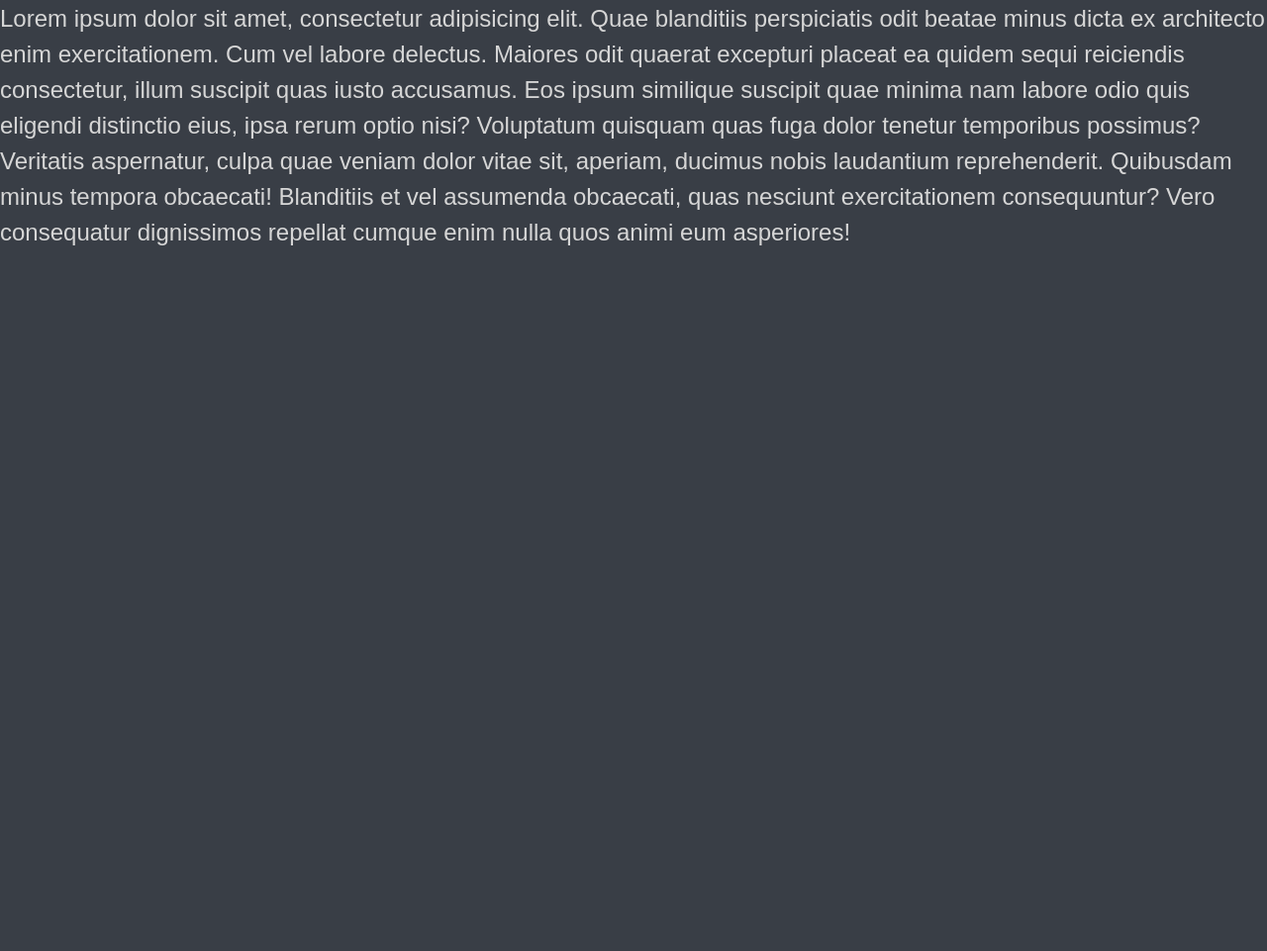
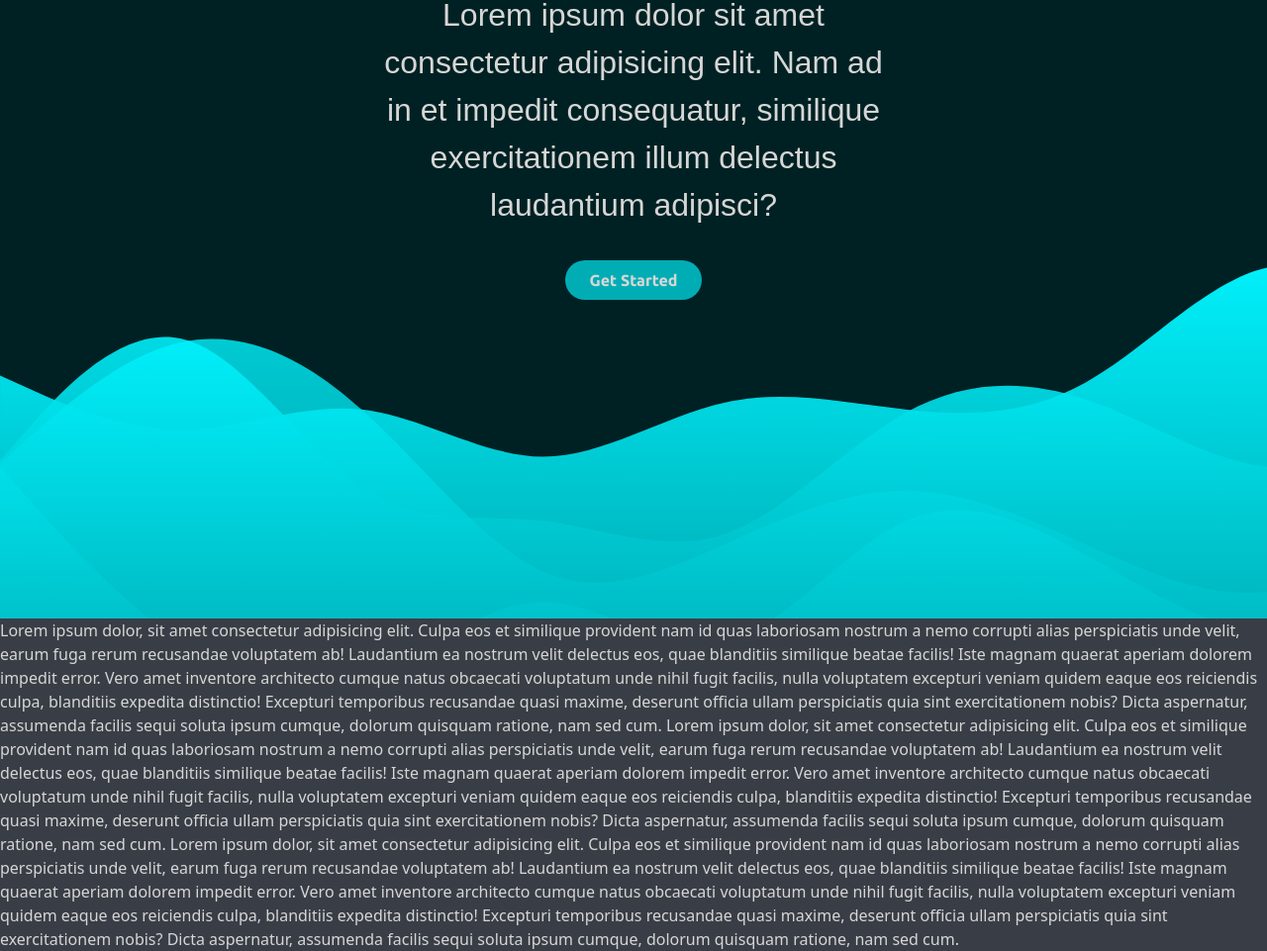
Before and after one commit to THRG1170/triputrhblog, a website: page index.html in a window 1280 px wide. Shown: the part 175-1136 px from the top of the page at 99% size. Before the commit the page ends 800 px from the top, so only its background shows below. Drawn offline with Linux system fonts and the light colour scheme; a web font is replaced by a local one.

Commit message:
adding simple landing page & little bit touch on nav and coloring

```diff
--- a/index.html
+++ b/index.html
@@ -44,6 +44,9 @@
           ></a>
           <button id="dropdown-nav"><i class="fa-solid fa-bars"></i></button>
           <div class="dropdown" style="display: none">
+            <button id="dropdown-nav-close">
+              <i class="fa-regular fa-x"></i>
+            </button>
             <ul class="dropdown-ul">
               <li class="dropdown-li"><a href="#">Home</a></li>
               <li class="dropdown-li"><a href="#project">Project</a></li>
@@ -55,31 +58,55 @@
       </nav>
     </header>
 
-    <main class="main1">
-      Lorem ipsum dolor sit amet, consectetur adipisicing elit. Quae blanditiis
-      perspiciatis odit beatae minus dicta ex architecto enim exercitationem.
-      Cum vel labore delectus. Maiores odit quaerat excepturi placeat ea quidem
-      sequi reiciendis consectetur, illum suscipit quas iusto accusamus. Eos
-      ipsum similique suscipit quae minima nam labore odio quis eligendi
-      distinctio eius, ipsa rerum optio nisi? Voluptatum quisquam quas fuga
-      dolor tenetur temporibus possimus? Veritatis aspernatur, culpa quae veniam
-      dolor vitae sit, aperiam, ducimus nobis laudantium reprehenderit.
-      Quibusdam minus tempora obcaecati! Blanditiis et vel assumenda obcaecati,
-      quas nesciunt exercitationem consequuntur? Vero consequatur dignissimos
-      repellat cumque enim nulla quos animi eum asperiores!
-    </main>
-    <main class="main2">
-      Lorem ipsum dolor sit amet, consectetur adipisicing elit. Quae blanditiis
-      perspiciatis odit beatae minus dicta ex architecto enim exercitationem.
-      Cum vel labore delectus. Maiores odit quaerat excepturi placeat ea quidem
-      sequi reiciendis consectetur, illum suscipit quas iusto accusamus. Eos
-      ipsum similique suscipit quae minima nam labore odio quis eligendi
-      distinctio eius, ipsa rerum optio nisi? Voluptatum quisquam quas fuga
-      dolor tenetur temporibus possimus? Veritatis aspernatur, culpa quae veniam
-      dolor vitae sit, aperiam, ducimus nobis laudantium reprehenderit.
-      Quibusdam minus tempora obcaecati! Blanditiis et vel assumenda obcaecati,
-      quas nesciunt exercitationem consequuntur? Vero consequatur dignissimos
-      repellat cumque enim nulla quos animi eum asperiores!
+    <main>
+      <section class="landingPage">
+        <div class="cta">
+          <h1>Hi, I'm <span>Triputra</span> Harza</h1>
+          <p>
+            Lorem ipsum dolor sit amet consectetur adipisicing elit. Nam ad in
+            et impedit consequatur, similique exercitationem illum delectus
+            laudantium adipisci?
+          </p>
+          <a href="#"><button class="ctaButton">Get Started</button></a>
+        </div>
+        <img src="./src/image/wave.svg" alt="a wave" />
+      </section>
+      <section class="myProject" id="project">
+        Lorem ipsum dolor, sit amet consectetur adipisicing elit. Culpa eos et
+        similique provident nam id quas laboriosam nostrum a nemo corrupti alias
+        perspiciatis unde velit, earum fuga rerum recusandae voluptatem ab!
+        Laudantium ea nostrum velit delectus eos, quae blanditiis similique
+        beatae facilis! Iste magnam quaerat aperiam dolorem impedit error. Vero
+        amet inventore architecto cumque natus obcaecati voluptatum unde nihil
+        fugit facilis, nulla voluptatem excepturi veniam quidem eaque eos
+        reiciendis culpa, blanditiis expedita distinctio! Excepturi temporibus
+        recusandae quasi maxime, deserunt officia ullam perspiciatis quia sint
+        exercitationem nobis? Dicta aspernatur, assumenda facilis sequi soluta
+        ipsum cumque, dolorum quisquam ratione, nam sed cum.
+        Lorem ipsum dolor, sit amet consectetur adipisicing elit. Culpa eos et
+        similique provident nam id quas laboriosam nostrum a nemo corrupti alias
+        perspiciatis unde velit, earum fuga rerum recusandae voluptatem ab!
+        Laudantium ea nostrum velit delectus eos, quae blanditiis similique
+        beatae facilis! Iste magnam quaerat aperiam dolorem impedit error. Vero
+        amet inventore architecto cumque natus obcaecati voluptatum unde nihil
+        fugit facilis, nulla voluptatem excepturi veniam quidem eaque eos
+        reiciendis culpa, blanditiis expedita distinctio! Excepturi temporibus
+        recusandae quasi maxime, deserunt officia ullam perspiciatis quia sint
+        exercitationem nobis? Dicta aspernatur, assumenda facilis sequi soluta
+        ipsum cumque, dolorum quisquam ratione, nam sed cum.
+        Lorem ipsum dolor, sit amet consectetur adipisicing elit. Culpa eos et
+        similique provident nam id quas laboriosam nostrum a nemo corrupti alias
+        perspiciatis unde velit, earum fuga rerum recusandae voluptatem ab!
+        Laudantium ea nostrum velit delectus eos, quae blanditiis similique
+        beatae facilis! Iste magnam quaerat aperiam dolorem impedit error. Vero
+        amet inventore architecto cumque natus obcaecati voluptatum unde nihil
+        fugit facilis, nulla voluptatem excepturi veniam quidem eaque eos
+        reiciendis culpa, blanditiis expedita distinctio! Excepturi temporibus
+        recusandae quasi maxime, deserunt officia ullam perspiciatis quia sint
+        exercitationem nobis? Dicta aspernatur, assumenda facilis sequi soluta
+        ipsum cumque, dolorum quisquam ratione, nam sed cum.
+      </section>
+      <section class="aboutMe" id="about"></section>
     </main>
 
     <footer></footer>
--- a/src/css/input.css
+++ b/src/css/input.css
@@ -1,6 +1,7 @@
 @tailwind base;
 @tailwind components;
 @tailwind utilities;
+@import url('https://fonts.googleapis.com/css2?family=Ubuntu:wght@300;400;500;700&display=swap');
 
 @layer components {
     /* navigation bar */
@@ -9,7 +10,7 @@
     }
 
     .nav-logo {
-        @apply flex mr-auto items-center font-bold text-xl font-sans cursor-pointer hover:scale-110 transition-all;
+        @apply flex mr-auto items-center font-bold text-xl font-ubuntu cursor-pointer hover:scale-110 transition-all;
     }
 
     .nav-li {
@@ -17,7 +18,7 @@
     }
 
     .nav-li li {
-        @apply text-center cursor-pointer mx-4 hover:text-cyan-600 hover:-translate-y-[2px] transition-all;
+        @apply text-center cursor-pointer font-ubuntu mx-4 hover:text-cyan-600 hover:-translate-y-[2px] transition-all;
     }
 
     .nav-utils {
@@ -37,11 +38,18 @@
     }
 
     .dropdown{
-        @apply absolute justify-center items-center h-60 w-48 right-10 top-20 rounded-lg shadow-lg p-6;
+        font-family: 'ubuntu', sans-serif;
+        @apply absolute h-52 w-36 right-10 top-20 rounded-lg shadow-lg p-3;
     }
-
+    .dropdown button i{
+        font-size: 16px;
+        @apply absolute right-4 top-3;
+    }
     .dropdown-li>a{
         @apply text-center cursor-pointer hover:text-cyan-600;
+    }
+    .dropdown-ul{
+        @apply ml-4
     }
     .dropdown-li{
         @apply my-4 text-center;
--- a/src/script/script.js
+++ b/src/script/script.js
@@ -1,5 +1,7 @@
 const dropdownMenu = document.querySelector(".dropdown");
 const dropdownNav = document.querySelector("#dropdown-nav");
+const dropdownNavClose = document.querySelector("#dropdown-nav-close");
+const ctaButton = document.querySelector("ctaButton")
 
 dropdownNav.addEventListener("click", function () {
   if (dropdownMenu.style.display == "none") {
@@ -8,3 +10,7 @@ dropdownNav.addEventListener("click", function () {
     dropdownMenu.style.display = "none";
   }
 });
+
+dropdownNavClose.addEventListener("click", function () {
+  dropdownMenu.style.display = "none";
+})
--- a/src/scss/style.scss
+++ b/src/scss/style.scss
@@ -8,16 +8,87 @@ $text-color: #d6d6d6;
 body{
     color: $text-color;
     background-color: $secondary-color;
+    scroll-behavior: smooth;
+    background-color: rgb(0, 33, 35);
 }
 
-.nav-body{
-    color: $text-color;
-    background-color: $primary-color;
+header{
+    position: sticky;
+    top: 0;
+    z-index: 2;
+    .nav-body{
+        color: $text-color;
+        background-color: transparent;
+        .dropdown{
+            background-color: $third-color;
+        }
+    }
 }
 
-.main1 {
-    @include m.primaryHeadingFont();
+main {
+    position: relative;
+    background-color: rgb(0, 33, 35);
+    .landingPage{
+        width: 100%;
+        height: 93vh;
+        display: flex;
+        position: relative;
+        justify-content: center;
+        .cta{
+            margin-top: 4rem;
+            text-align: center;
+            width: 80%;
+            z-index: 2;
+            h1{
+                font-size: x-large;
+                font-weight: bolder;
+                margin-bottom: 10px;
+                span{
+                    color: $third-color;
+                }
+            }
+            p{
+                @include m.primaryParagraphFont($font-size: xx-large);
+                font-weight: lighter;
+                margin-bottom: 4rem;
+            }
+            a{
+                cursor: pointer;
+                padding-top: 10px;
+                padding-bottom: 10px;
+                button{
+                    font-family: 'Ubuntu', sans-serif;
+                    font-weight: 600;
+                    padding-right: 24px;
+                    padding-left: 24px;
+                    height: 40px;
+                    background-color: $third-color;
+                    border-radius: 50px;
+                    align-items: center ;
+                    cursor: pointer;
+                }
+            }
+        }
+        img{
+            position: absolute;
+            bottom: 0;
+        }
+    }
+    .myProject{
+        position: relative;
+        background-color: $secondary-color;
+    }
 }
-.main2 {
-    @include m.primaryParagraphFont();
-}
+
+@media (min-width: 1080px) {
+    main{
+        .landingPage{
+            .cta{
+                width: 40%;
+                p{
+                    margin-bottom: 2rem;
+                }
+            }
+        }
+    }
+  }
--- a/tailwind.config.js
+++ b/tailwind.config.js
@@ -2,7 +2,11 @@
 module.exports = {
   content: ["./*.html"],
   theme: {
-    extend: {},
+    extend: {
+      fontFamily: {
+        'ubuntu': ['Ubuntu', 'sans-serif'],
+      },
+    },
   },
   plugins: [],
 }
```
Also changed, not shown: .src/css/output.css (deleted), src/css/output.css, src/css/style.css, src/image/wave.svg (added), 1 other file.
